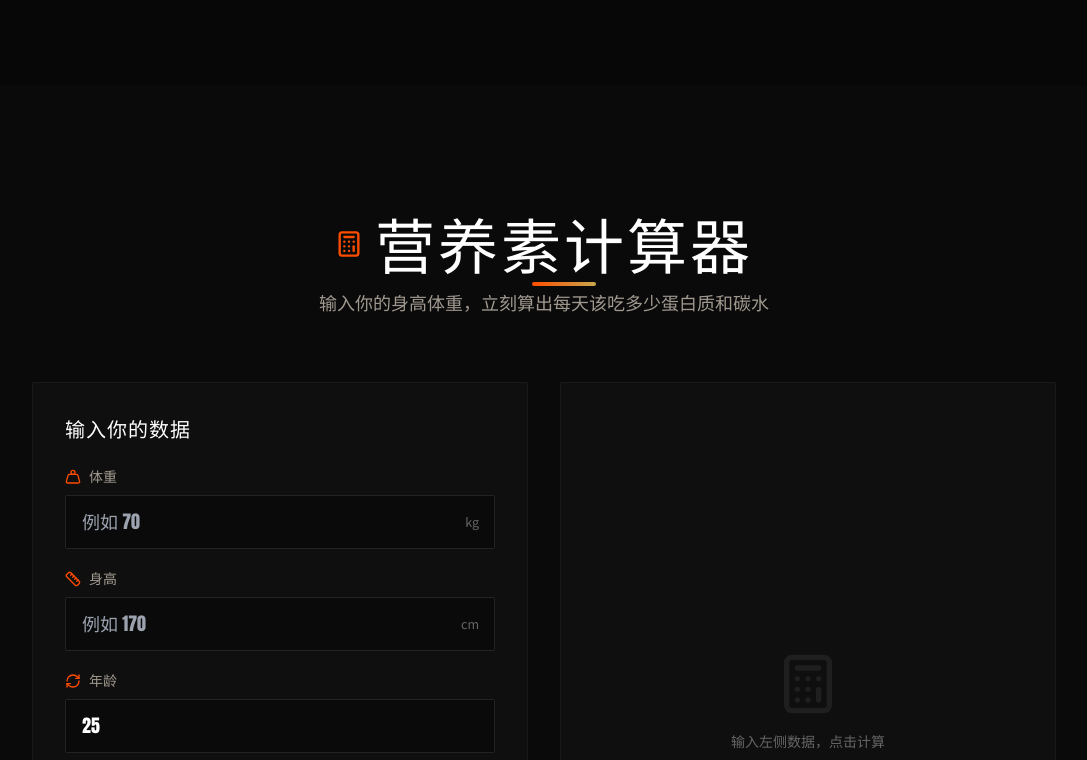
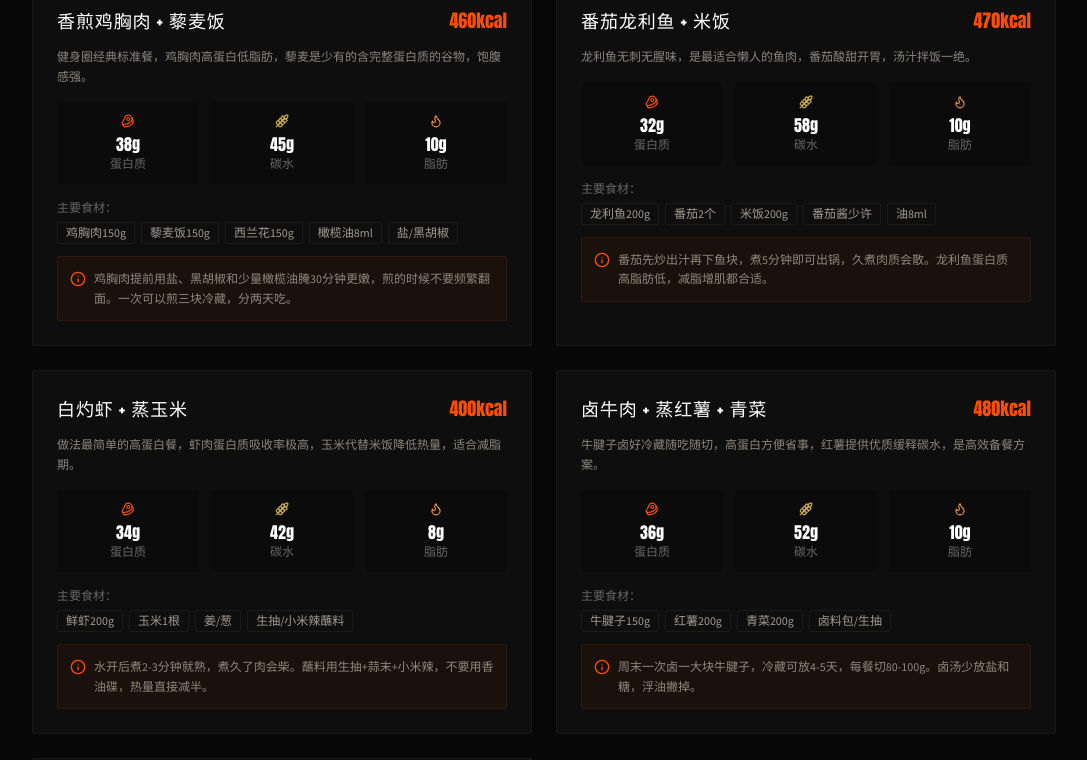
Before and after one commit to lyblulu/fitness, a React (Vite) app: page /nutrition in a window 1280 px wide. Shown: the part 6120-6880 px from the top of the page, without its empty margins (96-1183 px from the left). Built offline with nearby package versions, Linux system fonts and the light colour scheme.

Commit message:
feat: 菜谱新增10道菜(家常菜5道+学生党5道)

```diff
--- a/src/data/dishes.ts
+++ b/src/data/dishes.ts
@@ -202,4 +202,85 @@ export const dishes: Dish[] = [
     ingredients: ['米饭250g', '鸡蛋1个', '瘦肉丁50g', '青菜碎', '油12ml'],
     tip: '避雷：让老板少油少盐，不要加火腿肠（淀粉多）。加一份煎蛋，蛋白质拉到33g+。',
   },
+  // ===== 补充菜谱 =====
+  {
+    name: '香煎鸡胸肉 + 藜麦饭',
+    category: '家常菜',
+    description: '健身圈经典标准餐，鸡胸肉高蛋白低脂肪，藜麦是少有的含完整蛋白质的谷物，饱腹感强。',
+    nutrition: { calories: 460, protein: 38, carbs: 45, fat: 10 },
+    ingredients: ['鸡胸肉150g', '藜麦饭150g', '西兰花150g', '橄榄油8ml', '盐/黑胡椒'],
+    tip: '鸡胸肉提前用盐、黑胡椒和少量橄榄油腌30分钟更嫩，煎的时候不要频繁翻面。一次可以煎三块冷藏，分两天吃。',
+  },
+  {
+    name: '番茄龙利鱼 + 米饭',
+    category: '家常菜',
+    description: '龙利鱼无刺无腥味，是最适合懒人的鱼肉，番茄酸甜开胃，汤汁拌饭一绝。',
+    nutrition: { calories: 470, protein: 32, carbs: 58, fat: 10 },
+    ingredients: ['龙利鱼200g', '番茄2个', '米饭200g', '番茄酱少许', '油8ml'],
+    tip: '番茄先炒出汁再下鱼块，煮5分钟即可出锅，久煮肉质会散。龙利鱼蛋白质高脂肪低，减脂增肌都合适。',
+  },
+  {
+    name: '白灼虾 + 蒸玉米',
+    category: '家常菜',
+    description: '做法最简单的高蛋白餐，虾肉蛋白质吸收率极高，玉米代替米饭降低热量，适合减脂期。',
+    nutrition: { calories: 400, protein: 34, carbs: 42, fat: 8 },
+    ingredients: ['鲜虾200g', '玉米1根', '姜/葱', '生抽/小米辣蘸料'],
+    tip: '水开后煮2-3分钟就熟，煮久了肉会柴。蘸料用生抽+蒜末+小米辣，不要用香油碟，热量直接减半。',
+  },
+  {
+    name: '卤牛肉 + 蒸红薯 + 青菜',
+    category: '家常菜',
+    description: '牛腱子卤好冷藏随吃随切，高蛋白方便省事，红薯提供优质缓释碳水，是高效备餐方案。',
+    nutrition: { calories: 480, protein: 36, carbs: 52, fat: 10 },
+    ingredients: ['牛腱子150g', '红薯200g', '青菜200g', '卤料包/生抽'],
+    tip: '周末一次卤一大块牛腱子，冷藏可放4-5天，每餐切80-100g。卤汤少放盐和糖，浮油撇掉。',
+  },
+  {
+    name: '凉拌鸡丝荞麦面',
+    category: '家常菜',
+    description: '荞麦面GI值低，鸡胸肉撕成丝凉拌，清爽不腻，是夏天减脂期的完美主食。',
+    nutrition: { calories: 440, protein: 33, carbs: 54, fat: 8 },
+    ingredients: ['鸡胸肉120g', '荞麦面150g', '黄瓜丝/胡萝卜丝', '生抽/醋/蒜末', '辣椒油少许'],
+    tip: '鸡胸肉冷水下锅煮10分钟，关火焖5分钟再撕丝更嫩。酱汁用醋+生抽+蒜末打底，辣椒油点到为止。',
+  },
+  {
+    name: '黄焖鸡米饭（少油版）',
+    category: '学生党',
+    description: '国民快餐也能吃出健身餐，鸡腿肉蛋白质丰富，香菇青椒配菜均衡，性价比高。',
+    nutrition: { calories: 560, protein: 34, carbs: 68, fat: 16 },
+    ingredients: ['鸡腿肉150g', '米饭200g', '香菇/青椒', '土豆块', '黄焖酱汁少量'],
+    tip: '避雷：汤汁泡饭热量直接翻倍，少喝汤、鸡皮别吃。让老板少油，搭配一份烫青菜更均衡。',
+  },
+  {
+    name: '关东煮（便利店清汤）',
+    category: '学生党',
+    description: '便利店关东煮是隐藏的减脂神器，清汤低脂，食材自选，一份下来蛋白和纤维都有了。',
+    nutrition: { calories: 380, protein: 25, carbs: 40, fat: 9 },
+    ingredients: ['萝卜/豆腐块', '魔芋丝', '海带', '鸡蛋1个', '昆布清汤'],
+    tip: '避雷：不要选加工丸子（淀粉多）和油炸豆泡。推荐萝卜、豆腐、魔芋丝、海带加一个蛋，汤是清汤可以喝。',
+  },
+  {
+    name: '饭团 + 茶叶蛋 + 无糖豆浆',
+    category: '学生党',
+    description: '便利店黄金组合，下单三样东西蛋白质就够量，是赶课赶时间的最佳应急健身餐。',
+    nutrition: { calories: 450, protein: 24, carbs: 62, fat: 10 },
+    ingredients: ['三角饭团1个', '茶叶蛋2个', '无糖豆浆300ml'],
+    tip: '避雷：不要选金枪鱼沙拉味饭团（蛋黄酱热量高），选三文鱼/梅子款。两颗茶叶蛋+豆浆，蛋白质才够24g。',
+  },
+  {
+    name: '紫菜包饭/寿司',
+    category: '学生党',
+    description: '寿司米配鸡蛋、黄瓜和少量肉松，碳水干净、油脂低，带着方便，适合训练前的一餐。',
+    nutrition: { calories: 460, protein: 20, carbs: 70, fat: 10 },
+    ingredients: ['寿司米200g', '鸡蛋/黄瓜/萝卜条', '肉松少量', '海苔', '寿司酱油'],
+    tip: '避雷：蛋白偏低不要天天当正餐，不要选天妇罗虾卷（油炸）。训练前来吃碳水补充很合适，练后再补蛋白。',
+  },
+  {
+    name: '沙县小吃（清淡版）',
+    category: '学生党',
+    description: '沙县不只有拌面！蒸饺+炖罐+青菜的组合，蛋白质和碳水都到位，10块钱吃出均衡营养。',
+    nutrition: { calories: 500, protein: 27, carbs: 62, fat: 14 },
+    ingredients: ['蒸饺8个', '炖罐（鸡肉/排骨）', '烫青菜1份'],
+    tip: '避雷：拌面拌饺是热量炸弹（花生酱+油），炸扁肉也别碰。选蒸饺+炖罐+青菜，喝汤少油花。',
+  },
 ];
```
